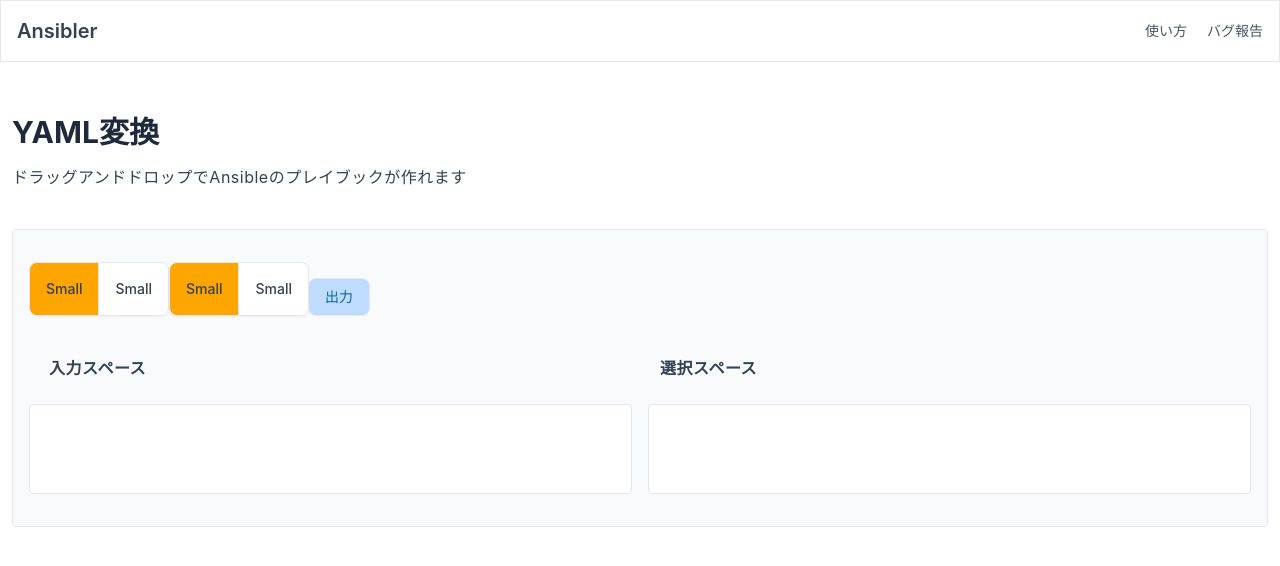
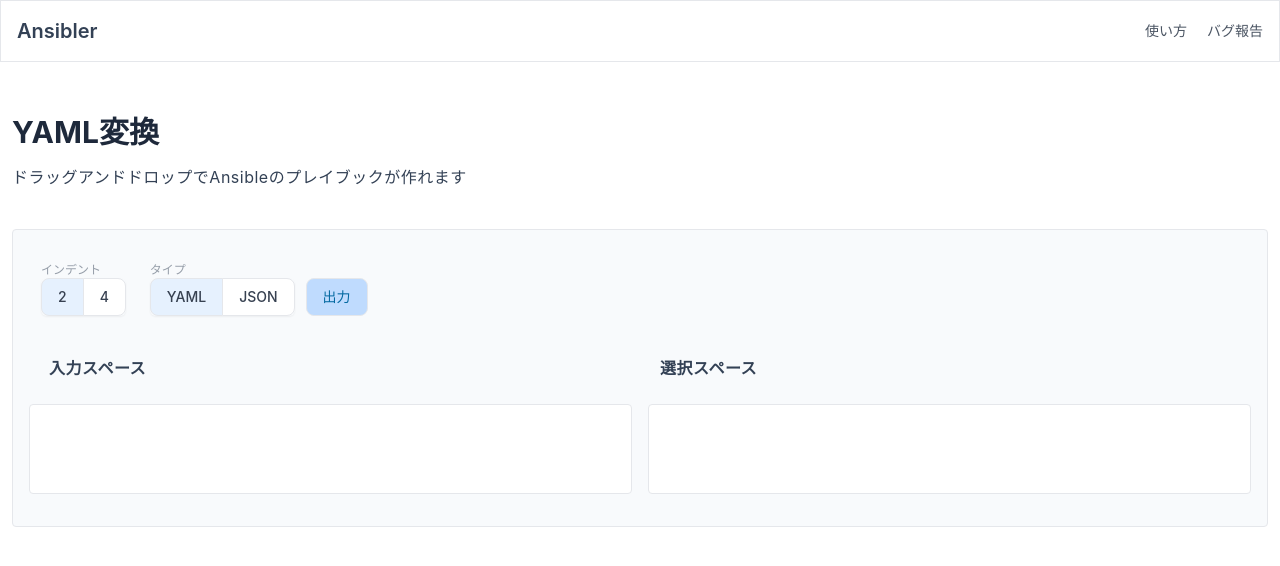
Before and after one commit to lion-rion/react-pra, a React (Create React App) app: page / in a window 1280 px wide. Shown: the top 566 px of the page. Built offline with nearby package versions, Linux system fonts and the light colour scheme.

Commit message:
add props

```diff
--- a/src/components/TypeSwitch.js
+++ b/src/components/TypeSwitch.js
@@ -1,6 +1,6 @@
 import React, { useState } from 'react'
 
-const TypeSwitch = () => {
+const TypeSwitch = (props) => {
   const [type, setType] = useState(true);
   const [type2, setType2] = useState(false);
   const changeType = (e) => {
@@ -14,16 +14,17 @@ const TypeSwitch = () => {
   }
 
   return (
-    <>
-    <div class="inline-flex rounded-md shadow-sm">
-      <button onClick={changeType} style={{ backgroundColor: type ? 'orange' : 'white' }} value="yaml" type="button" class="py-3 px-4 inline-flex justify-center items-center gap-2 -ml-px first:rounded-l-lg first:ml-0 last:rounded-r-lg border font-medium bg-white text-gray-700 align-middle hover:bg-gray-50 focus:z-10 focus:outline-none focus:ring-2 focus:ring-blue-600 transition-all text-sm dark:bg-gray-800 dark:hover:bg-slate-800 dark:border-gray-700 dark:text-gray-400">
-        Small
-      </button>
-      <button onClick={changeType2} type="button" style={{ backgroundColor: type2 ? 'orange' : 'white' }} class="py-3 px-4 inline-flex justify-center items-center gap-2 -ml-px first:rounded-l-lg first:ml-0 last:rounded-r-lg border font-medium bg-white text-gray-700 align-middle hover:bg-gray-50 focus:z-10 focus:outline-none focus:ring-2 focus:ring-blue-600 transition-all text-sm dark:bg-gray-800 dark:hover:bg-slate-800 dark:border-gray-700 dark:text-gray-400">
-        Small
-      </button>
+    <div class="mx-3">
+      <div class="opacity-50 text-xs">{props.name}</div>
+      <div class="inline-flex rounded-md shadow-sm ">
+        <button onClick={changeType} style={{ backgroundColor: type ? '#E6F1FE' : 'white' }} value={props.item1} type="button" class="py-2 px-4 inline-flex justify-center items-center gap-2 -ml-px first:rounded-l-lg first:ml-0 last:rounded-r-lg border font-medium bg-white text-gray-700 align-middle hover:bg-gray-50 focus:z-10 focus:outline-none transition-all text-sm dark:bg-gray-800 dark:hover:bg-slate-800 dark:border-gray-700 dark:text-gray-400">
+        {props.item1}
+        </button>
+        <button onClick={changeType2} type="button" style={{ backgroundColor: type2 ? '#E6F1FE' : 'white' }} value={props.item2} class="py-2 px-4 inline-flex justify-center items-center gap-2 -ml-px first:rounded-l-lg first:ml-0 last:rounded-r-lg border font-medium bg-white text-gray-700 align-middle hover:bg-gray-50 focus:z-10 focus:outline-none transition-all text-sm dark:bg-gray-800 dark:hover:bg-slate-800 dark:border-gray-700 dark:text-gray-400">
+        {props.item2}
+        </button>
+      </div>
     </div>
-    </>
   )
 }
 
```
